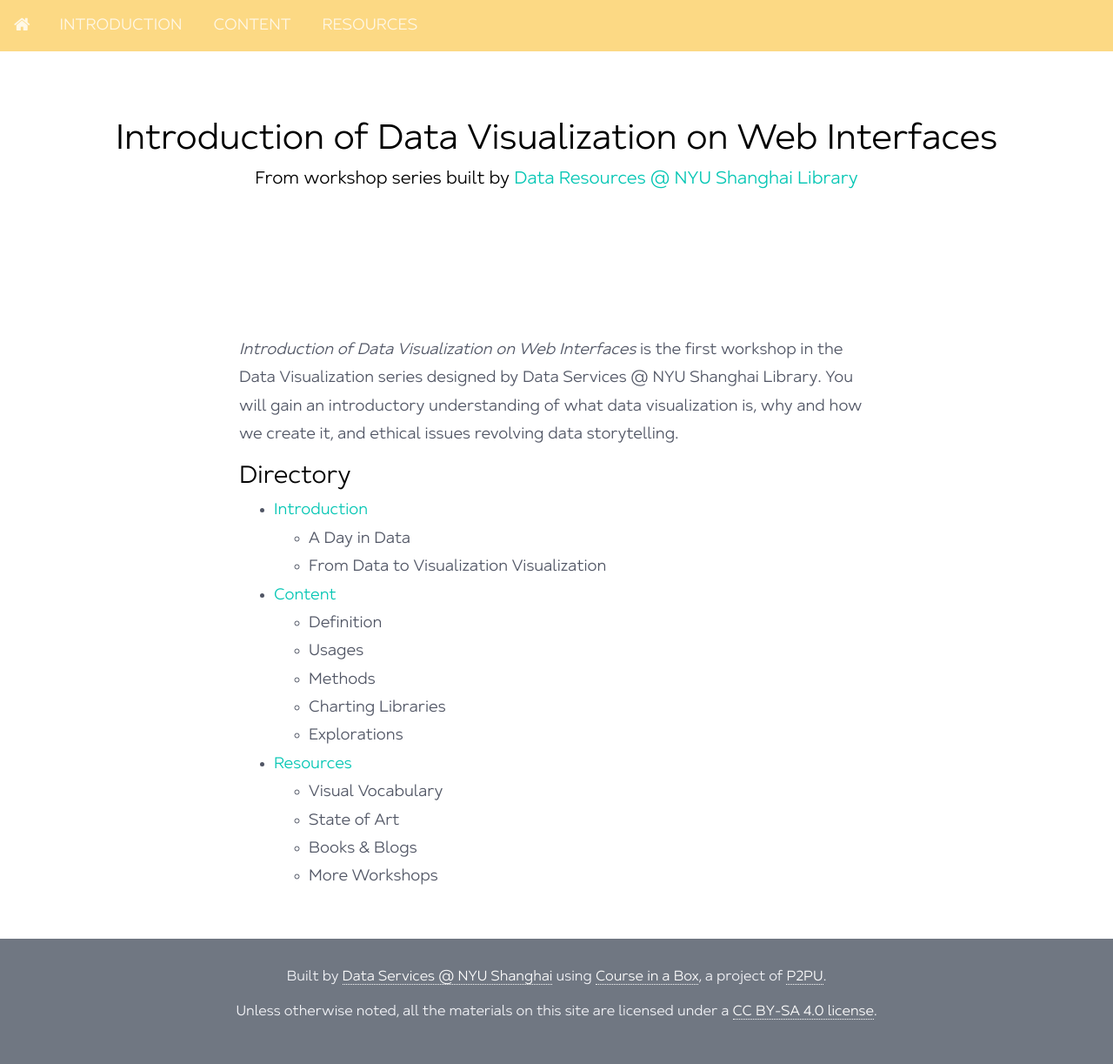
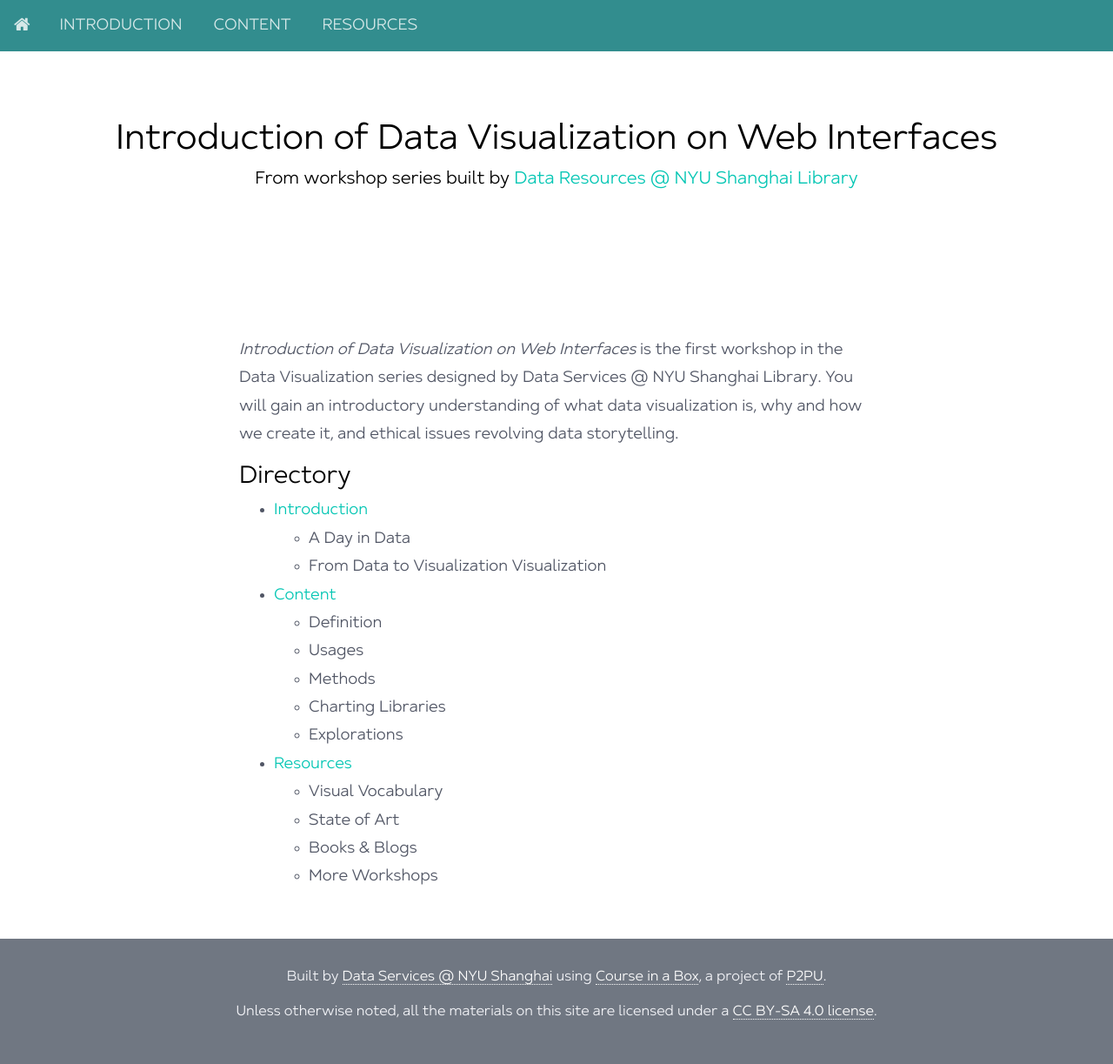
Before and after one commit to NYU-Shanghai-Data-Services/intro-to-data-viz, a Jekyll site: the page built from index.md, in a window 1280 px wide. Shown: the whole page at 87% size. Built offline with Jekyll 4.4.1, drawn with Linux system fonts in a browser that asks for light colours; nearby versions of some CDN libraries.

Commit message:
changed background

```diff
--- a/_sass/bootstrap/scss/utilities/_background.scss
+++ b/_sass/bootstrap/scss/utilities/_background.scss
@@ -11,9 +11,10 @@
 }
 
 .bg-new {
-  background-color: #fcd984 !important;
+  background-color: #328d8e !important
 }
 
 .bg-transparent {
   background-color: transparent !important;
+
 }
```
